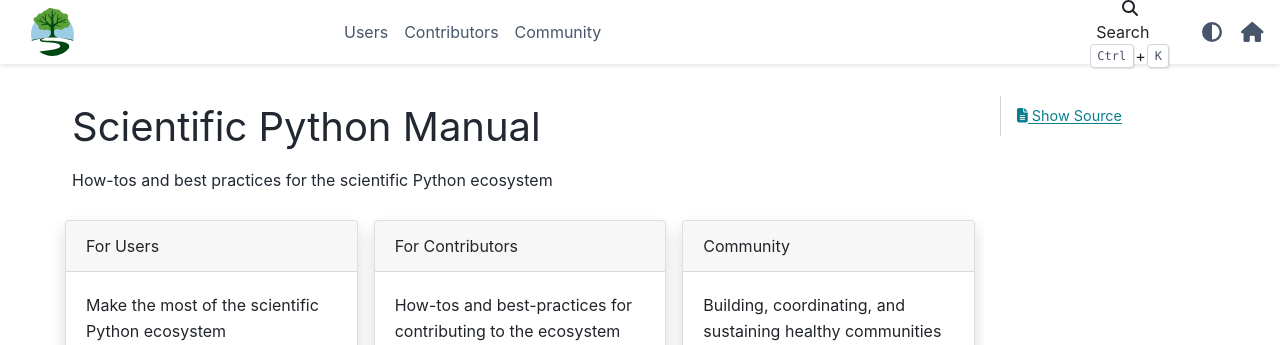
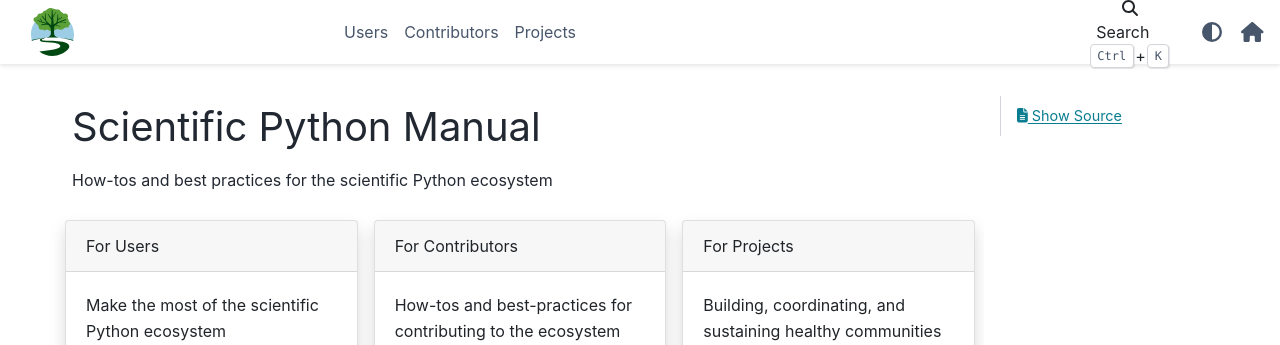
Before and after one commit to scientific-python/manual.scientific-python.org, a Sphinx documentation site: the page built from source/index.md, in a window 1280 px wide. Shown: the top 345 px of the page. Built offline with Sphinx 7.4.7 and the PyData theme 0.15.4, drawn with Linux system fonts in a browser that asks for light colours.

Commit message:
Rename community tab to projects.

`````diff
--- a/source/index.md
+++ b/source/index.md
@@ -9,7 +9,7 @@
 
 users/index
 contributors/index
-community/index
+projects/index
 ```
 
 ````{panels}
@@ -37,8 +37,8 @@
 
 ---
 
-Community
-^^^^^^^^^
+For Projects
+^^^^^^^^^^^^
 
 Building, coordinating, and sustaining healthy communities
 ````
`````
Also changed, not shown: source/projects/index.md (renamed from source/community/index.md, +1 -1 lines).
